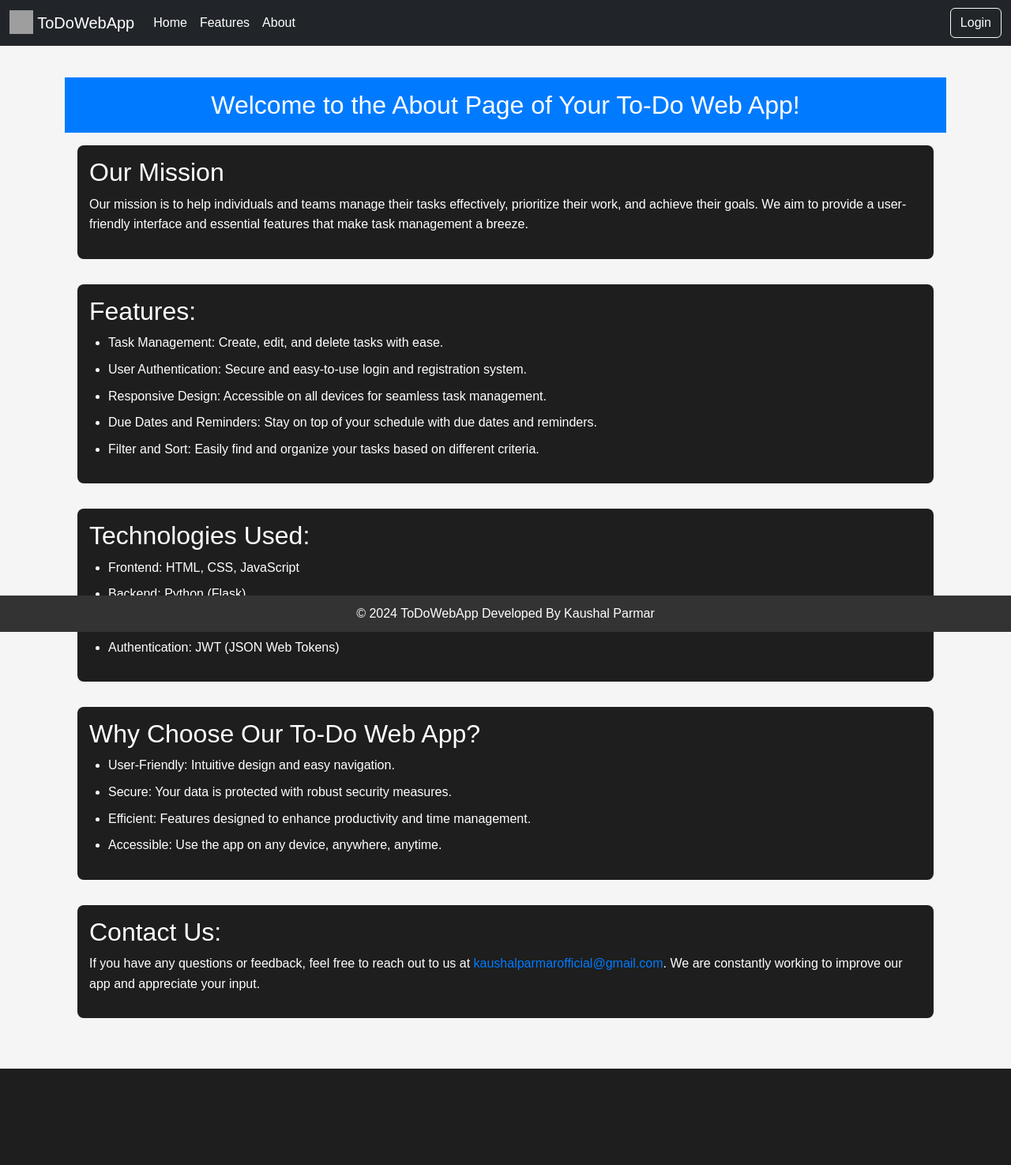
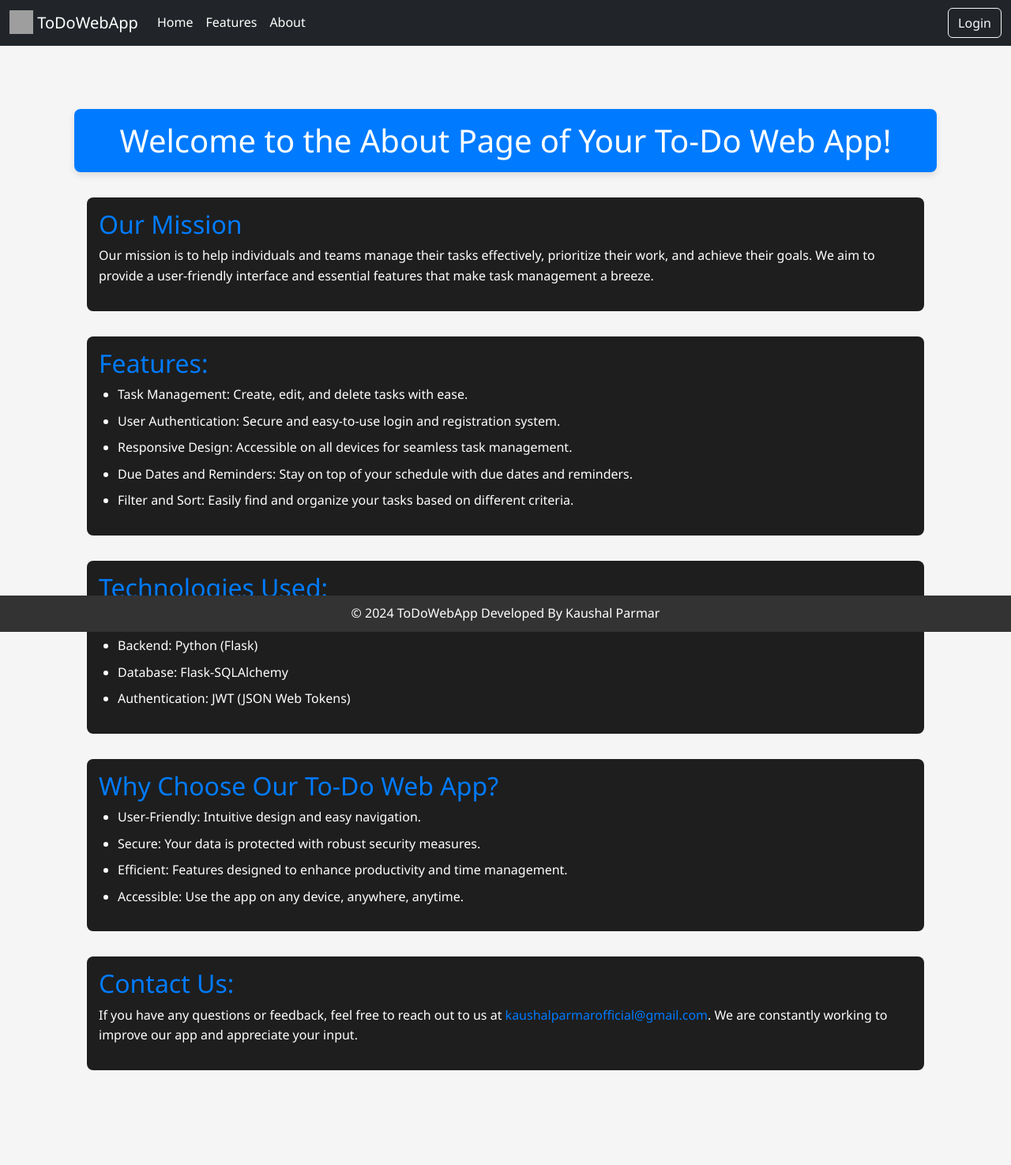
Before and after one commit to kaushal892004/ToDo_MongoDB, a Flask app: page /about in a window 1280 px wide. Shown: the whole page at 79% size. Before the commit the page ends 1353 px from the top, so only its background shows below. Run offline with Flask 3, Linux system fonts and the light colour scheme; grey boxes are pictures that could not be loaded.

Commit message:
Update about.html

```diff
--- a/templates/about.html
+++ b/templates/about.html
@@ -5,9 +5,53 @@ About
 {% endblock title %}
 
 {% block body %}
+<div class="container my-4">
+  <header>
+    <h1>Welcome to the About Page of Your To-Do Web App!</h1>
+  </header>
+  <main>
+    <section class="about">
+      <h2>Our Mission</h2>
+      <p>Our mission is to help individuals and teams manage their tasks effectively, prioritize their work, and achieve their goals. We aim to provide a user-friendly interface and essential features that make task management a breeze.</p>
+    </section>
+    <section class="features">
+      <h2>Features:</h2>
+      <ul>
+        <li>Task Management: Create, edit, and delete tasks with ease.</li>
+        <li>User Authentication: Secure and easy-to-use login and registration system.</li>
+        <li>Responsive Design: Accessible on all devices for seamless task management.</li>
+        <li>Due Dates and Reminders: Stay on top of your schedule with due dates and reminders.</li>
+        <li>Filter and Sort: Easily find and organize your tasks based on different criteria.</li>
+      </ul>
+    </section>
+    <section class="technologies">
+      <h2>Technologies Used:</h2>
+      <ul>
+        <li>Frontend: HTML, CSS, JavaScript</li>
+        <li>Backend: Python (Flask)</li>
+        <li>Database: Flask-SQLAlchemy</li>
+        <li>Authentication: JWT (JSON Web Tokens)</li>
+      </ul>
+    </section>
+    <section class="why-choose">
+      <h2>Why Choose Our To-Do Web App?</h2>
+      <ul>
+        <li>User-Friendly: Intuitive design and easy navigation.</li>
+        <li>Secure: Your data is protected with robust security measures.</li>
+        <li>Efficient: Features designed to enhance productivity and time management.</li>
+        <li>Accessible: Use the app on any device, anywhere, anytime.</li>
+      </ul>
+    </section>
+    <section class="contact">
+      <h2>Contact Us:</h2>
+      <p>If you have any questions or feedback, feel free to reach out to us at <a href="mailto:kaushalparmarofficial@gmail.com">kaushalparmarofficial@gmail.com</a>. We are constantly working to improve our app and appreciate your input.</p>
+    </section>
+  </main>
+</div>
+
 <style>
     body {
-        font-family: Arial, sans-serif;
+        font-family: 'Segoe UI', Tahoma, Geneva, Verdana, sans-serif;
         line-height: 1.6;
         margin: 0;
         padding: 0;
@@ -20,25 +64,33 @@ About
         color: #fff;
         padding: 1rem;
         text-align: center;
-        transition: background-color 0.3s ease;
+        border-radius: 8px;
+        box-shadow: 0 4px 8px rgba(0, 0, 0, 0.1);
+        transition: background-color 0.3s ease, transform 0.3s ease;
     }
 
     header:hover {
         background-color: #0056b3;
+        transform: scale(1.02);
     }
 
     header h1 {
         margin: 0;
-        font-size: 2rem;
+        font-size: 2.5rem;
         animation: fadeIn 1s ease-out;
     }
 
     main {
-        padding: 1rem;
+        padding: 2rem 1rem;
     }
 
-    h2, h3 {
-        color: white;
+    h2 {
+        color: #007bff;
+        animation: slideIn 1s ease-out;
+    }
+
+    h3 {
+        color: #0056b3;
         animation: slideIn 1s ease-out;
     }
 
```
Also changed, not shown: other parts of templates/about.html (+3 -48 lines).
